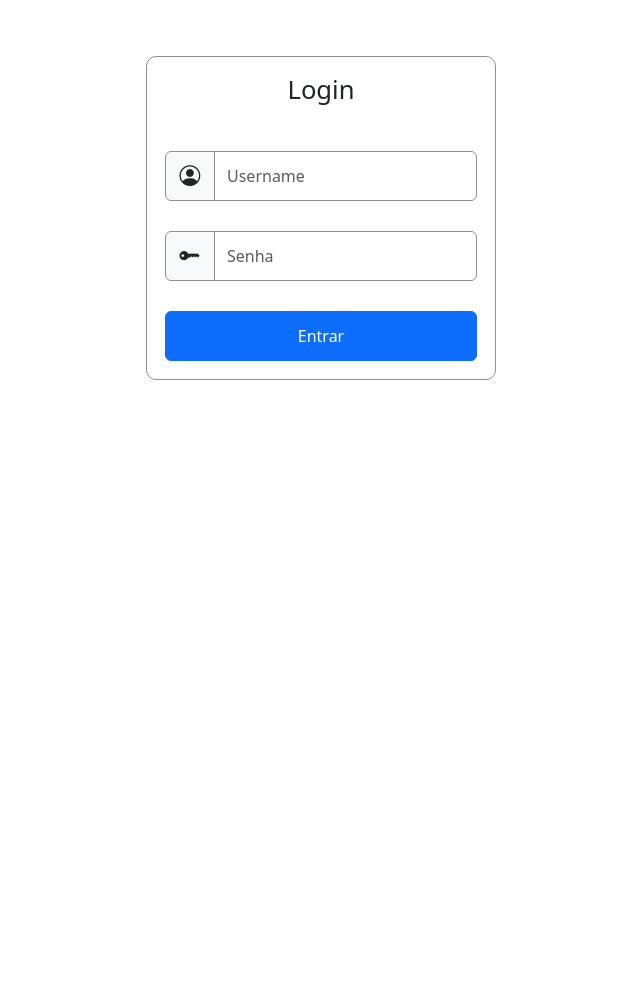
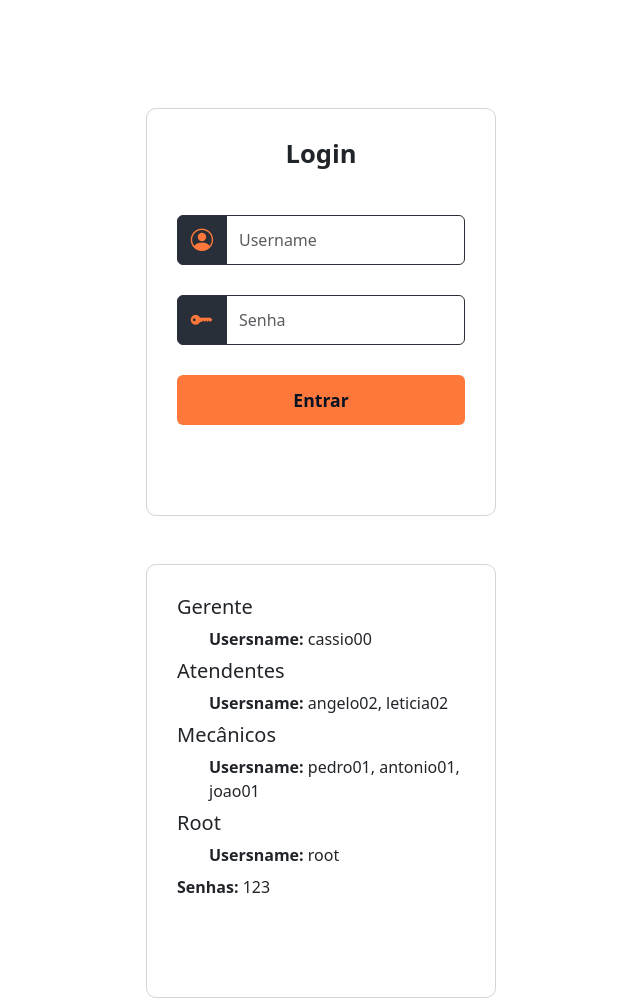
Before and after one commit to douglas2569/project-one-internship, a CodeIgniter app: the page made by application/views/login.php in a window 1280 px wide. Shown: the whole page, without its empty margins (319-959 px from the left). Before the commit the page ends 380 px from the top, so only its background shows below. Run offline with CodeIgniter, Linux system fonts and the light colour scheme.

Commit message:
update design

```diff
--- a/application/views/employee.php
+++ b/application/views/employee.php
@@ -20,14 +20,12 @@
                             Novo
                         </a>
                     <?php else: ?>
-                        <a class="btn"></a>
+                        <a></a>
                     <?php endif ?>
 
                     <form class="form-inline">
                         <input class="form-control mr-sm-2 search-item" type="search" placeholder="Pesquisar" aria-label="Search">
-                        <a class="btn my-sm-0">
-                            <i class="bi bi-search"></i>
-                        </a>
+
                     </form>
                 </div>
                 <div class="employees-list-main">
--- a/application/views/inventory_register_form.php
+++ b/application/views/inventory_register_form.php
@@ -27,7 +27,7 @@
                         <label for="reference" class="form-label">Referência*</label>
                         <input class="form-control" type="text" name='reference' id="reference" required/>
                     </div>
-                    <!-- pattern= '^[a-zA-Z]+\w*'  -->
+
                     <div class="form-group">
                         <label class="form-label" for="name">Nome*</label>
                         <input class="form-control" type="text" name='name' id="name" required/>
@@ -45,7 +45,7 @@
                     </div>
                     <!-- data-mask="R$ 00,00" -->
                     <div class="form-group">
-                        <label class="form-label" for="unit-value" >Valor unitario*</label>
+                        <label class="form-label" for="unit-value" >Valor unitario (R$)*</label>
                         <input class="form-control"  type="decimal" name='unitValue' id="unit-value" value='0' required/>
                     </div>
                     <div class="form-group">
--- a/application/views/inventory_update_form.php
+++ b/application/views/inventory_update_form.php
@@ -48,7 +48,7 @@
                     </div>
 
                     <div class="form-group">
-                        <label class="form-label" for="unit-value" >Valor unitario*</label>
+                        <label class="form-label" for="unit-value" >Valor unitario (R$)*</label>
                         <input class="form-control" type="decimal" name='unitValue' id="unit-value" value="<?= $part[0]['unit_value'] ?>" required/>
                     </div>
                     <div class="form-group">
--- a/application/views/login.php
+++ b/application/views/login.php
@@ -50,5 +50,34 @@
 
                 </form>
             </div>
+
+            <ul class="form-group mt-5 login-screen">
+                <li>  <label class="form-label h5">Gerente</label>
+                    <ul>
+                        <li> <label class="form-label"><strong>Usersname:</strong> cassio00</label></li>
+                    </ul>
+                </li>
+
+                <li>  <label class="form-label h5">Atendentes</label>
+                    <ul>
+                        <li> <label class="form-label"><strong>Usersname:</strong> angelo02, leticia02</label></li>
+                    </ul>
+                </li>
+
+                <li>  <label class="form-label h5">Mecânicos</label>
+                    <ul>
+                        <li> <label class="form-label"><strong>Usersname:</strong> pedro01, antonio01, joao01</label></li>
+                    </ul>
+                </li>
+
+                <li>  <label class="form-label h5">Root</label>
+                    <ul>
+                        <li> <label class="form-label"><strong>Usersname:</strong> root</label></li>
+                    </ul>
+                </li>
+
+                <li><label class="form-label"><strong>Senhas:</strong> 123</label></li>
+            </ul>
+
     </div>
     </main>
--- a/application/views/service_update_form.php
+++ b/application/views/service_update_form.php
@@ -21,19 +21,19 @@
                 <div class="form-group">
                     <label for="name" class="form-label">Nome*</label>
                     <input class="form-control" type="text" name='name' id="name" value="<?= $service[0]['name']?>" required/>
-                <div>
+                </div>
                 <div class="form-group">
                     <label class="form-label" for="description">Descrição</label>
                     <textarea class="form-control" name="description" id="description" cols="30" rows="10"><?= $service[0]['description']?>
                     </textarea>
                 </div>
                 <div class="form-group">
-                    <label class="form-label" for="estimatedTime ">Tempo estimado</label>
+                    <label class="form-label" for="estimatedTime ">Tempo estimado  (min)</label>
                     <input class="form-control" type="decimal" name="estimatedTime" value="<?= $service[0]['estimatedTime']?>" />
                 </div>
 
                 <div class="form-group">
-                    <label class="form-label" for="brand">Valor*</label>
+                    <label class="form-label" for="brand">Valor (R$)*</label>
                     <input class="form-control" type="decimal" name="cost"  value="<?= $service[0]['cost']?>" required />
                 </div>
 
--- a/application/views/templates/header.php
+++ b/application/views/templates/header.php
@@ -24,8 +24,9 @@
             <!-- <nav class="navbar fixed-top navbar-expand-md px-3 navbar-light bg-light"  id="navbar"> -->
             <nav class="navbar fixed-top navbar-expand-md px-3 navbar-light"  id="navbar">
                 <div class="container">
-                    <button class="navbar-toggler" type="button" data-toggle="collapse" data-target="#navbarTogglerDemo01" aria-controls="navbarTogglerDemo01" aria-expanded="false" aria-label="Toggle navigation">
-                        <span class="navbar-toggler-icon"></span>
+                    <button class="navbar-toggler" id ='sandwich' type="button" data-toggle="collapse" data-target="#navbarTogglerDemo01" aria-controls="navbarTogglerDemo01" aria-expanded="false" aria-label="Toggle navigation">
+                        <!-- <span class="navbar-toggler-icon"></span> -->
+                        <span class="material-symbols-outlined toggler-icon"> menu </span>
                     </button>
                     <div class="collapse navbar-collapse" id="navbarTogglerDemo01">
                         <a class="navbar-brand" href="#">
--- a/application/views/user.php
+++ b/application/views/user.php
@@ -20,14 +20,12 @@
                             Novo
                         </a>
                     <?php else: ?>
-                        <a class="btn "></a>
+                        <a></a>
                     <?php endif ?>
 
                     <form class="form-inline">
                         <input class="form-control mr-sm-2 search-item" type="search" placeholder="Pesquisar" aria-label="Search">
-                        <a class="btn my-sm-0">
-                            <i class="bi bi-search"></i>
-                        </a>
+
                     </form>
                 </div>
                 <div class="users-list-main">
--- a/application/views/vehicle_customer.php
+++ b/application/views/vehicle_customer.php
@@ -20,14 +20,12 @@
                             Nova
                         </a>
                     <?php else: ?>
-                        <a class="btn"></a>
+                        <a></a>
                     <?php endif ?>
 
                     <form class="form-inline">
                         <input class="form-control mr-sm-2 search-item" type="search" placeholder="Search" aria-label="Search">
-                        <a class="btn my-sm-0">
-                            <i class="bi bi-search"></i>
-                        </a>
+
                     </form>
                 </div>
                 <div class="vehicles-list-main">
--- a/assets/css/global_style.css
+++ b/assets/css/global_style.css
@@ -10,17 +10,20 @@
 }
 
 main{
-    margin-top: calc(1.3 * var(--lg-margin2) );
+    margin-top: calc(4 * var(--lg-margin2) );
     min-height: 100vh;
 }
 
 main > .container{
-    padding: var(--md-padding3);
     max-width: 720px;
 }
 
 nav{
-    background-color: var(--primary-color);
+    background-color: var(--black-color1);
+}
+
+nav .navbar-brand span{
+    color: var(--primary-color);
 }
 nav a span, li.nav-item a.nav-link{
     color: var(--white-color);
@@ -31,13 +34,18 @@ nav > .container{
     max-width: 720px;
 }
 
+.toggler-icon{
+    color: var(--primary-color);
+    font-size: 2em;
+}
+
 /*nav bar*/
 
 /* title */
 h1{
     font-size: 1.6em;
+    font-weight: 600;
 }
-
 
 .toolbar{
     display: flex;
@@ -45,12 +53,31 @@ h1{
     margin-bottom: var(--lg-margin3);
     padding: var(--sm-margin2) 0 ;
 
-    background-color:var(--unsaturated-secondary-color);
+
 }
 
 .toolbar a, .item-footer a{
     color: var(--white-color);
     font-weight: 600;
+}
+
+.toolbar a{
+    background-color:var(--primary-color);
+    color: var(--black-color1);
+}
+
+.toolbar .new-btn:hover{
+    background-color: var(--primary-color2);
+}
+
+input[type="search"]{
+    border: 2px solid var(--primary-color);
+}
+
+input[type="search"]:focus {
+    box-shadow: 0px 0px 10px var(--primary-color);
+    outline: 0;
+    border: 2px solid var(--primary-color);
 }
 
 .form-inline{
@@ -72,10 +99,15 @@ form > button.btn, .form-group + button.btn{
   margin-top: var(--lg-margin3);
   padding: var(--sm-margin3);
 }
+
+.form-group{
+    margin-bottom: var(--sm-margin3);
+}
 .form-footer{
     display: flex;
     justify-content: space-around;
-    margin-top: var(--lg-margin1);
+    margin-top:  calc( 3 * var(--lg-margin3));
+    margin-bottom: var(--lg-margin3);
 }
 
 .form-footer .btn{
@@ -108,19 +140,39 @@ main .container a.nav-link{
 .item .item-body + div.item-footer{
     display: flex;
     justify-content: space-around;
-    border-bottom: 1px solid var(--gray-color3);
+    border-bottom: 1px solid var(--gray-color4);
     margin-bottom: var(--sm-margin3);
 }
 
 
 .item-footer{
+    padding-bottom: var(--sm-padding3);
     margin-top: var(--sm-margin3);
-    background-color: var(--unsaturated-secondary-color);
+
+    gap: var(--sm-margin3);
+}
+.item-footer a{
+    color: var(--black-color1);
+}
+
+.btn-primary{
+    background-color: var(--primary-color);
+    color: var(--black-color1);
+    border: none;
+    font-size: 1.1em;
+    font-weight: 600;
+}
+
+.btn-primary:hover{
+    background-color: var(--primary-color2);
+    color: var(--black-color1);
+    border: none;
 }
 
 footer{
     margin-top: var(--md-margin1);
-    background-color: var(--primary-color);
+    background-color: var(--gray-color3);
+
 }
 
 footer > .container{
@@ -138,6 +190,9 @@ footer p a{
 footer p{
     font-weight: 600;
     color: var(--white-color);
+    margin: 0;
+    padding: var(--sm-padding2);
+
 }
 
 
--- a/assets/css/login.css
+++ b/assets/css/login.css
@@ -1,6 +1,9 @@
 main .login-screen{
-    padding: var(--md-padding2);
+    padding: var(--lg-padding3) var(--lg-padding3) calc(var(--lg-padding3) * 3) var(--lg-padding3);
     margin: auto;
+    border: 1px solid var(--gray-color4);
+    border-radius: 10px;
+    max-width: 350px;
 }
 
 main .login-screen button{
@@ -8,12 +11,6 @@ main .login-screen button{
     margin-top:var(--lg-margin2);
 }
 
-.login-screen{
-    border: 1px solid var(--gray-color3);
-    border-radius: 10px;
-    max-width: 350px;
-
-}
 main .login-screen .title-box{
     margin-top: 0;
     margin-bottom:  calc(1.5 * var(--lg-margin3)) ;
@@ -29,10 +26,14 @@ main .login-screen .title-box{
     display: flex;
     justify-content: center;
     align-items: center;
-    font-size: 1.3em;
+    font-size: 1.4em;
     border: 1px solid var(--gray-color3);
     border-top-right-radius: 0;
     border-bottom-right-radius: 0;
+    color: var(--primary-color);
+}
+#basic-addon1, #basic-addon2{
+    background-color:var(--gray-color3);
 }
 
 
--- a/assets/css/maintenance.css
+++ b/assets/css/maintenance.css
@@ -29,7 +29,6 @@ legend{
 
 }
 
-
 .table{
     vertical-align: middle;
     margin-top: var(--sm-margin2);
@@ -38,6 +37,7 @@ legend{
   line-height: 50%;
   padding: var(--md-margin2) var(--md-margin1);
 }
+
 
 
 table  tr  td{
--- a/assets/css/variables.css
+++ b/assets/css/variables.css
@@ -30,14 +30,15 @@
     --border-color:  #cacaca;
     --sm-border-radius2:  6px;
 
-    --black-color1: rgb(15, 15, 15);
-    --black-color3: rgb(53, 53, 53);
-    --gray-color3: rgb(143, 143, 143);
-    --white-color: rgb(231, 231, 231);
+    --black-color1: rgb(6, 19, 35);
+    --gray-color3: rgb(40, 47, 57);
+    --gray-color4: rgb(40, 47, 57, .2);
+    --white-color: rgb(245, 246, 250);
 
-    --primary-color: #3F119E;
-    --unsaturated-primary-color: #63469e;
-    --secondary-color: #119E28;
-    --unsaturated-secondary-color: #499b57;
+    --primary-color: rgb(254, 120, 59);
+    --primary-color2: rgb(254, 120, 59,.9);
+    --secondary-color: rgb(253, 240, 4);
+
+
 
 }
```
Also changed, not shown: application/views/inventory.php (+4 -5 lines), application/views/maintenance.php (+4 -7 lines), application/views/maintenance_register_form.php (+6 -2 lines), application/views/maintenance_update_form.php (+8 -3 lines), application/views/service.php (+3 -5 lines), application/views/service_register_form.php (+4 -4 lines).
